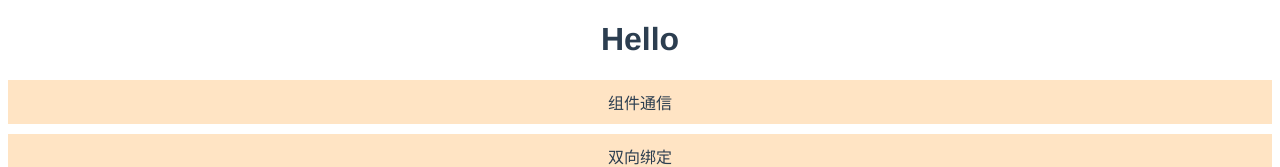
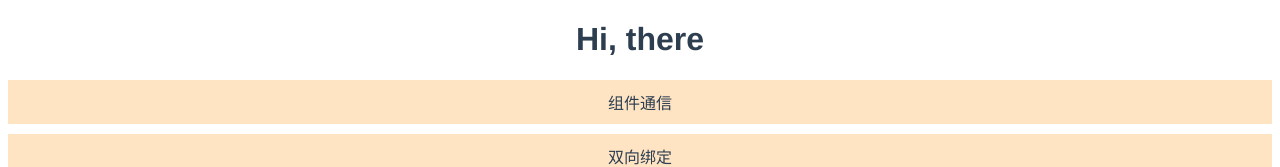
Before and after one commit to barnett617/vue-basic-points, a Vue app: page /#/ in a window 1280 px wide. Shown: the top 167 px of the page. Built offline with nearby package versions, Linux system fonts and the light colour scheme.

Commit message:
feat(Home.vue)

```diff
--- a/src/views/Home.vue
+++ b/src/views/Home.vue
@@ -1,6 +1,6 @@
 <template>
   <div class="home">
-    <h1>Hello</h1>
+    <h1>Hi, there</h1>
     <point-list :pointList="pointListData"/>
   </div>
 </template>
```
